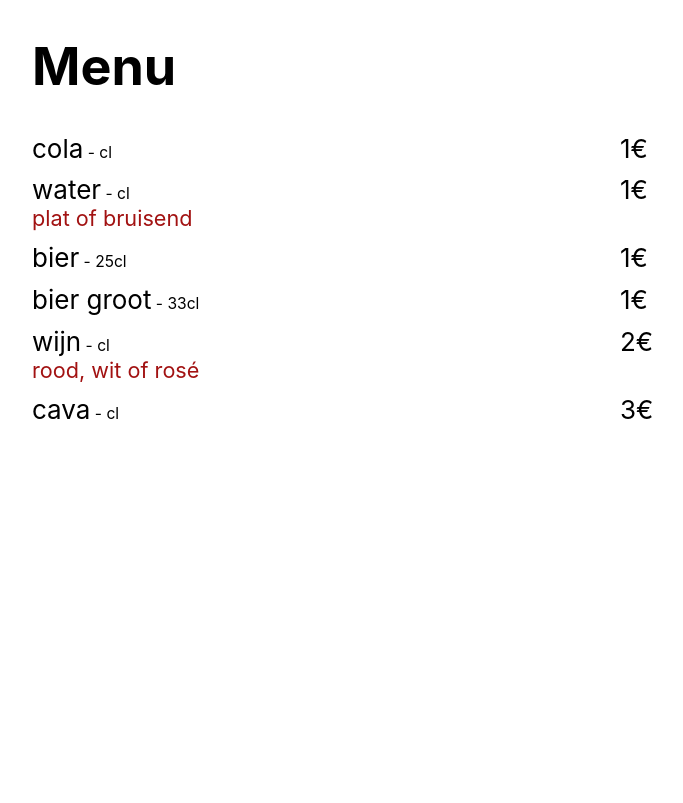
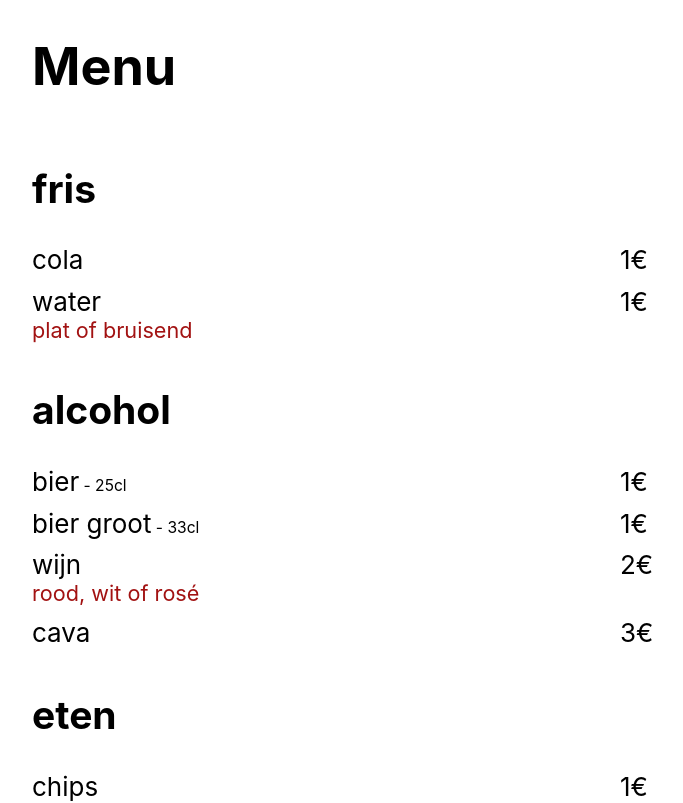
Before and after one commit to BsgMax00/menucard, a React (Create React App) app: page / in a window 1280 px wide. Shown: the top 803 px of the page, without its empty margins (20-703 px from the left). Built offline with nearby package versions, Linux system fonts and the light colour scheme.

Commit message:
klaar met 6.6 fouten eruitgehaald

```diff
--- a/src/App.js
+++ b/src/App.js
@@ -1,30 +1,14 @@
-import logo from './logo.svg';
 import './App.css';
-import {PRODUCTS_DATA} from "./data/data";
-
-function ProductSize(props){
-    const{product} = props;
-    return <span className="productSize"> - {product.size}cl</span>
-}
-
-function ProductLine(props){
-    const{product} = props;
-    return <div>
-        <div className="productLine">
-            <div>{product.name}<ProductSize product = {product}/></div>
-            <div>{product.price}&euro;</div>
-        </div>
-        <div className="note">{product.note}</div>
-    </div>
-}
+import {CATEGORIES_DATA} from "./data/data";
+import {ProductCategory} from "./components/ProductCategory";
 
 function App() {
-  return (
-      <div>
-        <h1>Menu</h1>
-          {PRODUCTS_DATA.map(p => <ProductLine product={p}/>)}
-      </div>
-  );
+    return (
+        <div className="">
+            <h1>Menu</h1>
+            {CATEGORIES_DATA.map(c => <ProductCategory category={c} key={c.name}/>)}
+        </div>
+    );
 }
 
 export default App;
--- /dev/null
+++ b/src/components/ProductCategory.js
@@ -0,0 +1,11 @@
+import {ProductLine} from "./ProductLine";
+
+export function ProductCategory(props) {
+    const {category} = props;
+    return <div className="productLine">
+        <div>
+            <h2>{category.name}</h2>
+            {category.products.map(p => <ProductLine product={p} key={p.name}/>)}
+        </div>
+    </div>
+}
--- /dev/null
+++ b/src/components/ProductLine.js
@@ -0,0 +1,9 @@
+export function ProductLine(props) {
+    const {product} = props;
+    return <div className="productLine">
+        <div>{product.name}<span className="productSize">{product.size ? " - " + product.size + "cl" : ""}</span>
+            <div className="note">{product.note ? product.note : ""}</div>
+        </div>
+        <div>{product.price}&euro;</div>
+    </div>
+}
--- a/src/data/data.js
+++ b/src/data/data.js
@@ -1,8 +1,36 @@
 export const PRODUCTS_DATA = [
-    {name: "cola", price: 1},
-    {name: "water", price: 1, note:"plat of bruisend"},
+    {name: "cola", price: 1 },
+    {name: "water", price: 1, note: "plat of bruisend"},
     {name: "bier", price: 1, size: 25},
     {name: "bier groot", price: 1, size: 33},
     {name: "wijn", price: 2, note:"rood, wit of rosé"},
-    {name: "cava", price: 3}
+    {name: "cava", price: 3},
 ];
+
+export const CATEGORIES_DATA = [
+    {
+        name: "fris",
+        products: [
+            {name: "cola", price: 1},
+            {name: "water", price: 1, note: "plat of bruisend"},
+        ]
+    },
+    {
+        name: "alcohol",
+        products: [
+            {name: "bier", price: 1, size: 25},
+            {name: "bier groot", price: 1, size: 33},
+            {name: "wijn", price: 2, note: "rood, wit of rosé"},
+            {name: "cava", price: 3},
+        ]
+    },
+    {
+        name: "eten",
+        products: [
+            {name: "chips", price: 1, note: "paprika of zout"},
+            {name: "olijven", price: 2, note: "mix zwart en groen"},
+            {name: "kaas", price: 4, note: "mix jonge en oude blokjes"}
+        ]
+    }
+
+];
```
